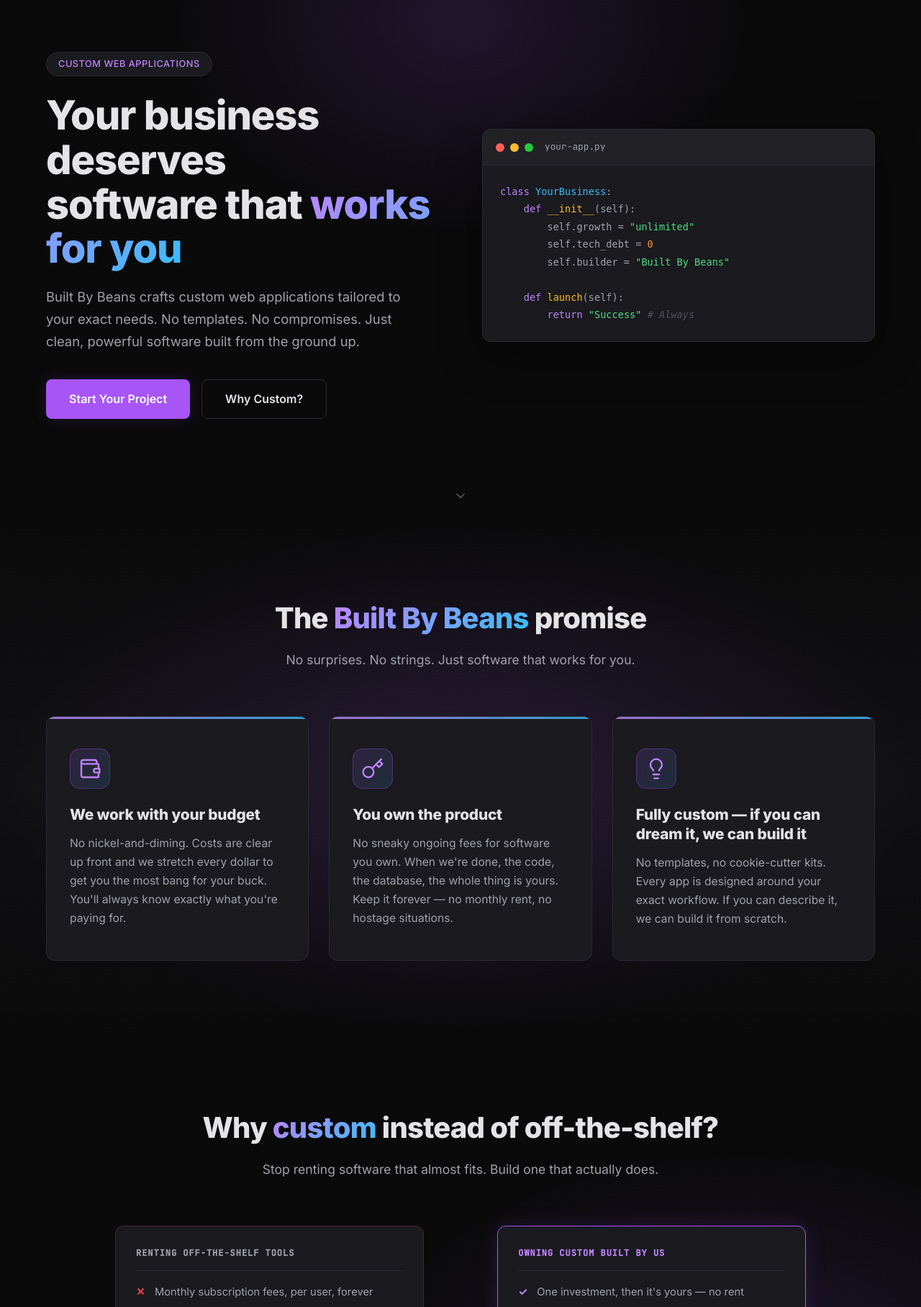
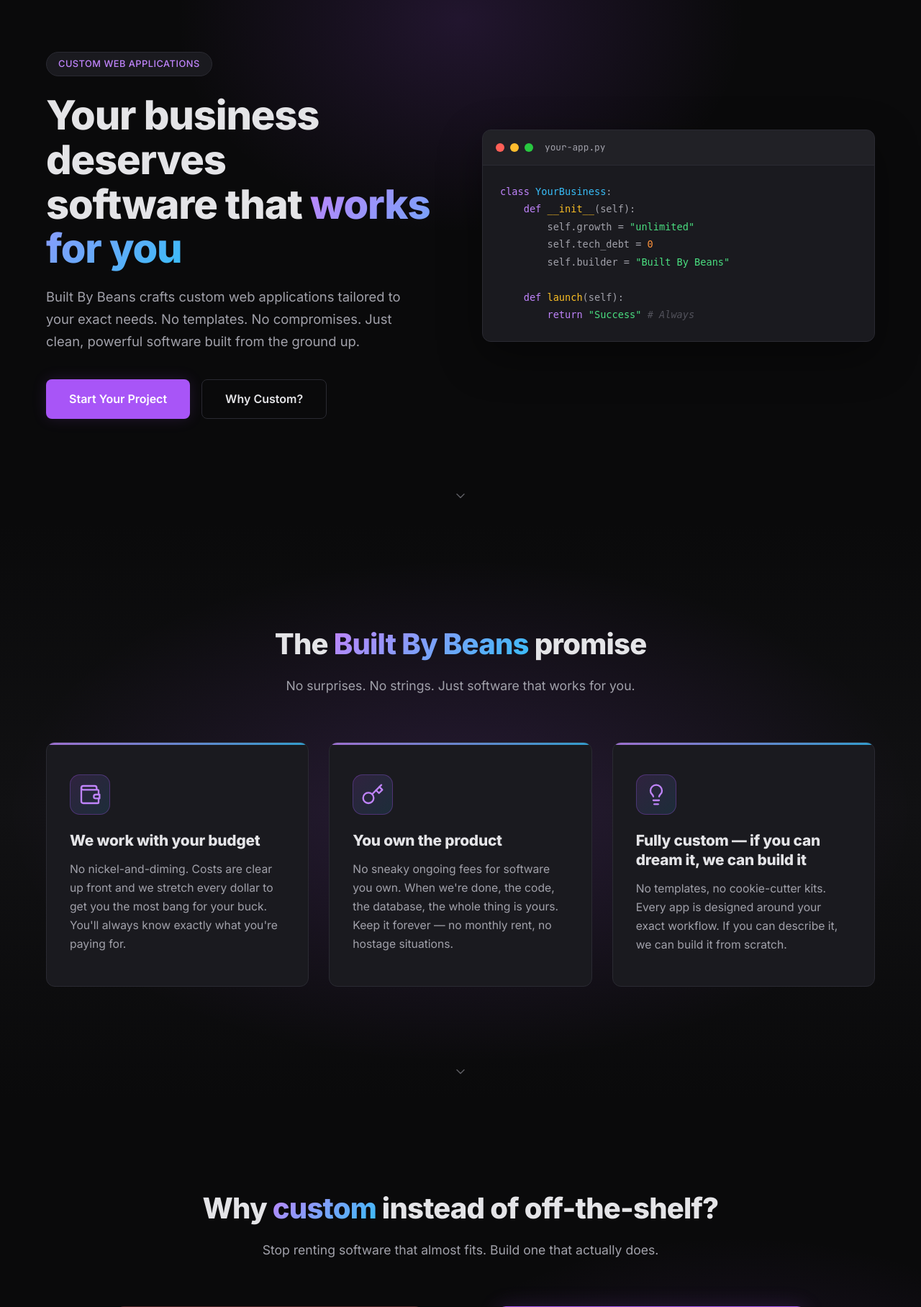
Before and after one commit to BuiltByBean/Built-By-Bean-Website, a Flask app: page / in a window 1280 px wide. Shown: the part 73-1889 px from the top of the page at 72% size. Run offline with Flask 3, Linux system fonts and the light colour scheme; some libraries are stand-ins or nearby versions.

Commit message:
Full-viewport sections with fade-on-scroll and per-section arrows
- Every .section and the .hero now have min-height: 100vh and flex-
  center their content so only one section is meaningfully visible
  at a time. Bumped padding to 120/140 to keep content off the nav.
- Added scroll-snap: y proximity on html with scroll-snap-align:
  start on each section — soft snap, doesn't fight the user.
- Section containers default to opacity 0.1 + translateY(32) and
  animate back to 1/0 when the section gets a new .is-visible class.
  An IntersectionObserver in main.js toggles that class based on
  intersectionRatio >= 0.35, so sections fade out as you scroll
  past them and the active one pops in.
- The hero gets .is-visible immediately on load so the first paint
  isn't dim.
- Added a bouncing chevron-down .scroll-indicator at the bottom of
  every section (except contact) that links to the next section.
  Each indicator fades in with its section via the same CSS.
- Respects prefers-reduced-motion: reduce by disabling the fade,
  snap, and smooth scroll for users who need it.

```diff
--- a/static/css/style.css
+++ b/static/css/style.css
@@ -339,7 +339,13 @@ body {
 
 /* ===== Sections ===== */
 .section {
-    padding: 100px 0;
+    min-height: 100vh;
+    padding: 120px 0 140px;
+    box-sizing: border-box;
+    display: flex;
+    flex-direction: column;
+    justify-content: center;
+    position: relative;
 }
 
 .section-alt {
@@ -347,9 +353,58 @@ body {
         linear-gradient(
             to bottom,
             var(--bg) 0%,
-            var(--bg-alt) 50%,
+            var(--bg-alt) 18%,
+            var(--bg-alt) 82%,
             var(--bg) 100%
         );
+}
+
+/* Scroll snap + fade-on-scroll */
+html {
+    scroll-behavior: smooth;
+    scroll-snap-type: y proximity;
+}
+
+.hero,
+.section {
+    scroll-snap-align: start;
+    scroll-snap-stop: normal;
+}
+
+.hero > .container,
+.section > .container {
+    opacity: 0.1;
+    transform: translateY(32px);
+    transition: opacity 0.85s ease, transform 0.85s ease;
+    will-change: opacity, transform;
+}
+
+.hero.is-visible > .container,
+.section.is-visible > .container {
+    opacity: 1;
+    transform: translateY(0);
+}
+
+.hero > .scroll-indicator,
+.section > .scroll-indicator {
+    opacity: 0;
+    transition: opacity 0.6s ease 0.25s;
+}
+
+.hero.is-visible > .scroll-indicator,
+.section.is-visible > .scroll-indicator {
+    opacity: 1;
+}
+
+@media (prefers-reduced-motion: reduce) {
+    .hero > .container,
+    .section > .container,
+    .hero > .scroll-indicator,
+    .section > .scroll-indicator {
+        opacity: 1 !important;
+        transform: none !important;
+    }
+    html { scroll-snap-type: none; scroll-behavior: auto; }
 }
 
 .section-header {
--- a/static/js/main.js
+++ b/static/js/main.js
@@ -19,7 +19,7 @@ navLinks.querySelectorAll('a').forEach(link => {
     });
 });
 
-// Scroll animations
+// Scroll animations for cards (fade-in once)
 const observerOptions = {
     threshold: 0.1,
     rootMargin: '0px 0px -40px 0px'
@@ -37,6 +37,24 @@ const observer = new IntersectionObserver((entries) => {
 document.querySelectorAll('.service-card, .process-step, .contact-card, .about-content').forEach(el => {
     observer.observe(el);
 });
+
+// Section visibility — fade the active section in, dim the others.
+// Reversible (no unobserve) so sections fade out when scrolled past.
+const sectionObserver = new IntersectionObserver((entries) => {
+    entries.forEach(entry => {
+        entry.target.classList.toggle('is-visible', entry.intersectionRatio >= 0.35);
+    });
+}, {
+    threshold: [0, 0.15, 0.35, 0.55, 0.75, 1]
+});
+
+document.querySelectorAll('.hero, .section').forEach(el => {
+    sectionObserver.observe(el);
+});
+
+// Mark the hero visible immediately on load so the first view isn't dim
+const hero = document.querySelector('.hero');
+if (hero) hero.classList.add('is-visible');
 
 // Contact form
 const form = document.getElementById('contact-form');
--- a/templates/index.html
+++ b/templates/index.html
@@ -101,6 +101,9 @@
                 </div>
             </div>
         </div>
+        <a href="#why-custom" class="scroll-indicator" aria-label="Scroll to Why Custom">
+            {{ icons.chevronDown() }}
+        </a>
     </section>
 
     {# Services section hidden — uncomment to bring back.
@@ -193,6 +196,9 @@
                 </div>
             </div>
         </div>
+        <a href="#process" class="scroll-indicator" aria-label="Scroll to Process">
+            {{ icons.chevronDown() }}
+        </a>
     </section>
 
     <!-- Process -->
@@ -225,6 +231,9 @@
                 </div>
             </div>
         </div>
+        <a href="#about" class="scroll-indicator" aria-label="Scroll to About">
+            {{ icons.chevronDown() }}
+        </a>
     </section>
 
     <!-- About -->
@@ -252,6 +261,9 @@
                 </div>
             </div>
         </div>
+        <a href="#contact" class="scroll-indicator" aria-label="Scroll to Contact">
+            {{ icons.chevronDown() }}
+        </a>
     </section>
 
     <!-- Contact -->
```
